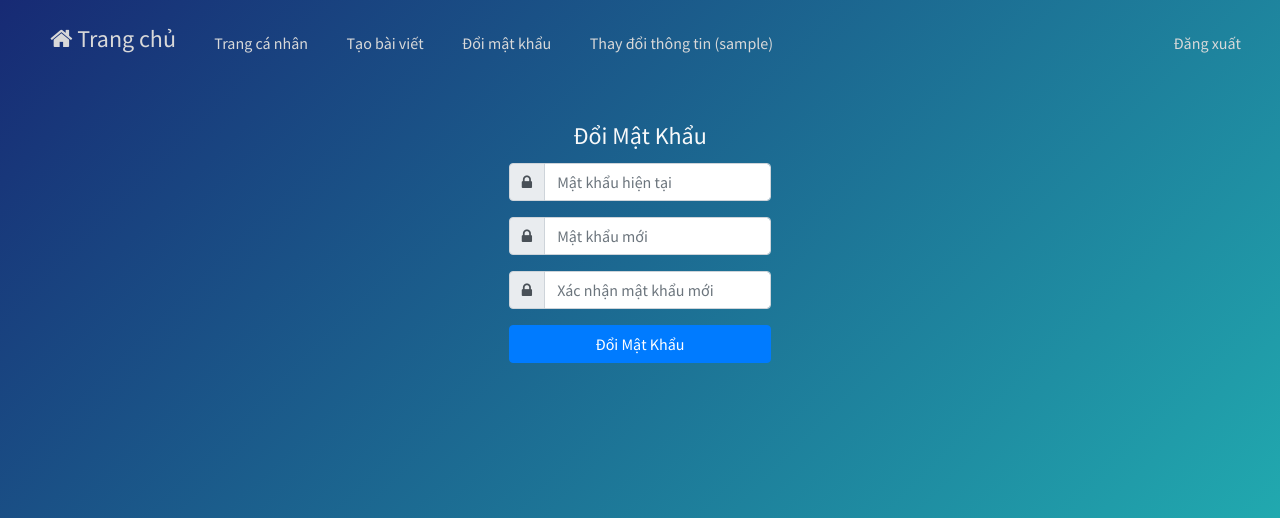
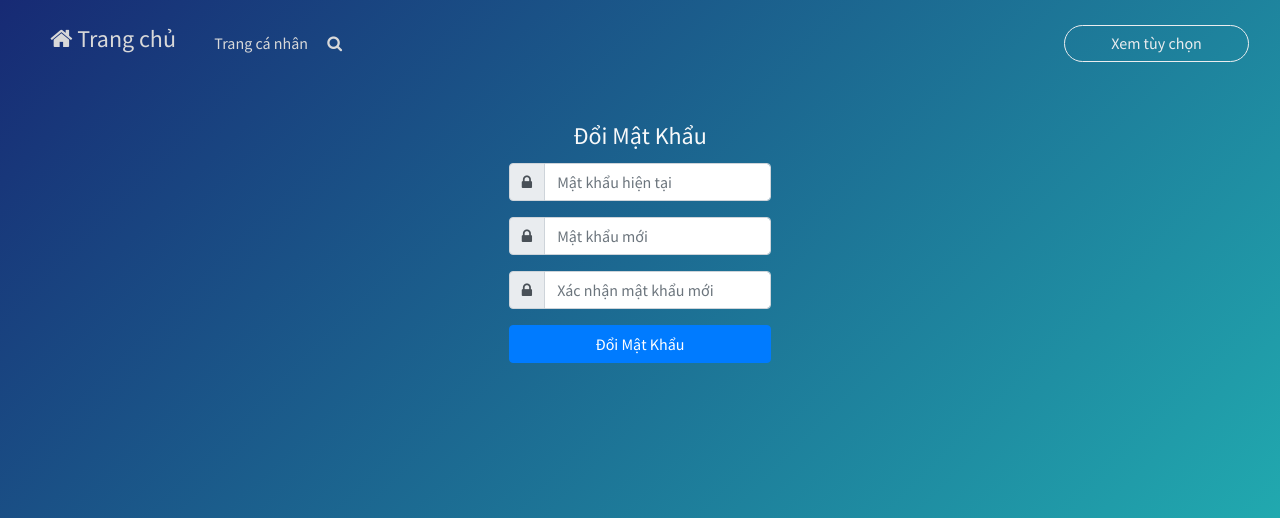
Before and after one commit to hieu2304/Whitefoo-social, a PHP site: page /BTCN09/password.php in a window 1280 px wide. Shown: the top 518 px of the page. Run offline with PHP 8.4, Linux system fonts and the light colour scheme; the visitor is signed in with stand-in values (Sample User, id 1); some libraries are stand-ins or nearby versions.

Commit message:
Add friend , search bar( non functional ) , new navbar

```diff
--- a/_nav.php
+++ b/_nav.php
@@ -21,18 +21,22 @@
                     <ul class="nav navbar-nav">
                         <li class="nav-item" role="presentation"><a class="nav-link" href="personalpage.php">Trang cá nhân</a></li>
                     </ul>
-                    <ul class="nav navbar-nav">
-                        <li class="nav-item" role="presentation"><a class="nav-link" href="post.php">Tạo bài viết</a></li>
-                    </ul>
-                    <ul class="nav navbar-nav">
-                        <li class="nav-item" role="presentation"><a class="nav-link" href="password.php">Đổi mật khẩu</a></li>
-                    </ul>
-                    <ul class="nav navbar-nav">
-                        <li class="nav-item" role="presentation"><a class="nav-link" href="profile.php">Thay đổi thông tin (<?php echo $currentUser['username']; ?>)</a></li>
-                    </ul>
-                    <ul class="nav navbar-nav ml-auto">
-                        <li class="nav-item"><span class="navbar-text"> <a class="login" href="logout.php?logout=1">Đăng xuất</a></li>
-                    </ul>
+                    <form class="form-inline mr-auto" target="_self">
+                            <div class="form-group"><label for="search-field"><i class="fa fa-search"></i></label><input class="form-control search-field" type="search" id="search-field" name="search">
+                            </div>
+                    </form>
+                    <div class="dropdown nav navbar-nav ml-auto">
+                      <button class="dropbtn">Xem tùy chọn</button>
+                      <div class="dropdown-content nav navbar-nav mr-auto">
+                                <a href="profile.php">Thay đổi thông tin (<?php echo $currentUser['username']; ?>)</a>
+                                <a href="password.php">Đổi mật khẩu</a>
+                                <a href="post.php">Tạo bài viết</a>
+                                <a href="logout.php?logout=1">Đăng xuất</a>
+                      </div>
+                    </div>
+<!--                     <ul class="nav navbar-nav ml-auto">
+                        <li class="nav-item" id ="btnLogout"><span class="navbar-text"> <a class="login" href="logout.php?logout=1">Đăng xuất</a></li>
+                    </ul>             -->
                     <?php else : ?>
                         <!-- Login and Register -->
                     <ul class="nav navbar-nav ml-auto">
--- a/assets/css/Header-Blue.css
+++ b/assets/css/Header-Blue.css
@@ -221,3 +221,74 @@
   transform: rotate(-19deg);
   opacity: 0.2;
 }
+
+/*#btnLogout{
+  margin-left: 300px;
+  float: left;
+  margin-right: 35px;
+}*/
+
+
+/* Style The Dropdown Button */
+.dropbtn {
+  background-color: transparent;
+  color: #EBEDEF;
+  padding: 16px;
+  font-size: 16px;
+  border-color: #EBEDEF;
+  border-width: 0.4px;
+  border-style: solid;
+  cursor: pointer;
+  border-radius: 30px;
+  max-height: 30px;
+  min-width: 185px;
+  padding-bottom: 30px;
+  padding-top: 5px;
+  text-align: center;
+}
+
+/* The container <div> - needed to position the dropdown content */
+.dropdown {
+  position: relative;
+  display: inline-block;
+}
+
+/* Dropdown Content (Hidden by Default) */
+.dropdown-content {
+  display: none;
+  background-color: rgba(255,255,255,0.1);
+  width:max-content;
+  box-shadow: 0px 8px 16px 0px rgba(0,0,0,0.2);
+  z-index: 1;
+  border-radius: 15px;
+  text-align: center;
+  margin-right: 150px;
+  position: absolute;
+  font-size: 14px;
+}
+
+/* Links inside the dropdown */
+.dropdown-content a {
+  color: #EBEDEF;
+  padding: 12px 16px;
+  text-decoration: none;
+  display: block;
+}
+
+/* Change color of dropdown links on hover */
+.dropdown-content a:hover {
+  color:white;
+  background-color: rgba(255,255,255,0.1);
+  border-radius: 15px;
+}
+
+/* Show the dropdown menu on hover */
+.dropdown:hover .dropdown-content {
+  display: block;
+  margin-top: 0;
+}
+
+/* Change the background color of the dropdown button when the dropdown content is shown */
+.dropdown:hover .dropbtn {
+  background-color: rgba(255,255,255,0.1);
+}
--- a/database.sql
+++ b/database.sql
@@ -32,8 +32,12 @@ CREATE TABLE `friends` (
   `id` int(11) NOT NULL,
   `userone` int(11) NOT NULL,
   `usertwo` int(11) NOT NULL,
+<<<<<<< HEAD
+  `addedTime` datetime NOT NULL DEFAULT current_timestamp()
+=======
   `addedTime` datetime NOT NULL DEFAULT current_timestamp(),
   `status` tinyint(4) NOT NULL
+>>>>>>> ccd18824a4559c90810b4e062d79320b37e004ad
 ) ENGINE=InnoDB DEFAULT CHARSET=utf8mb4 COLLATE=utf8mb4_vietnamese_ci;
 
 -- --------------------------------------------------------
--- a/func.php
+++ b/func.php
@@ -344,4 +344,19 @@
       $stmt->execute([$profileID,$postID]);
       return 0;
     }
+
+    function sendFriendRequest($profileID1, $profileID2)
+    {
+    	global $db;
+    	$stmt = $db->prepare("INSERT INTO friends (userone, usertwo, status) VALUE(?, ?, 0)");
+    	$stmt->execute([$profileID1,$profileID2]);
+    }
+
+    function getFriendRequest($profileID1, $profileID2)
+    {
+    	global $db;
+    	$stmt = $db-> prepare("SELECT * FROM friends WHERE userone = ? AND usertwo = ? ");
+    	$stmt->execute([$profileID1,$profileID2]);
+    	return $stmt->fetch(PDO::FETCH_ASSOC);
+    }
 ?>
--- a/includes/loadnewfeed.php
+++ b/includes/loadnewfeed.php
@@ -48,7 +48,11 @@
                     <div id="post_img">
                         <?php if (!empty($post['image'])): ?>
                             <div id="break_space_between_posts"></div>
+<<<<<<< HEAD
+                            <img class="lazy" src="postimage.php?id=<?php echo $post['postID']; ?>" class="card-img" alt="<?php echo $post['username'] ?>">
+=======
                             <img class="lazy" data-src="postimage.php?id=<?php echo $post['postID']; ?>" class="card-img" alt="<?php echo $post['username'] ?>">
+>>>>>>> ccd18824a4559c90810b4e062d79320b37e004ad
                         <?php endif?>
                     </div>
                 </div>
```
Also changed, not shown: add-friend.php (added, +11 -0 lines), personalpage.php (+25 -1 lines).
